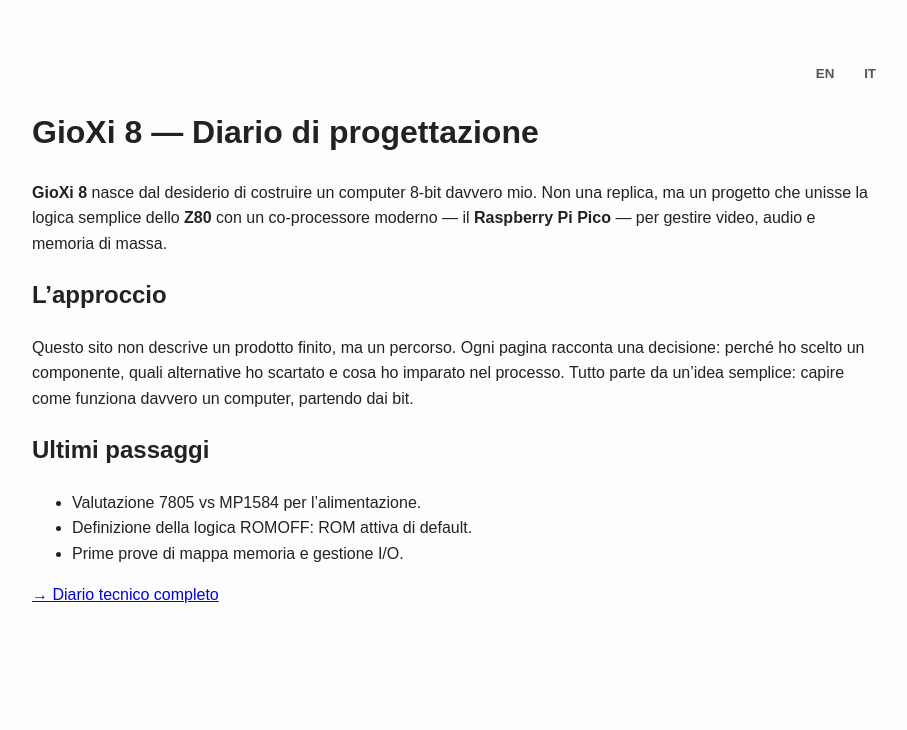
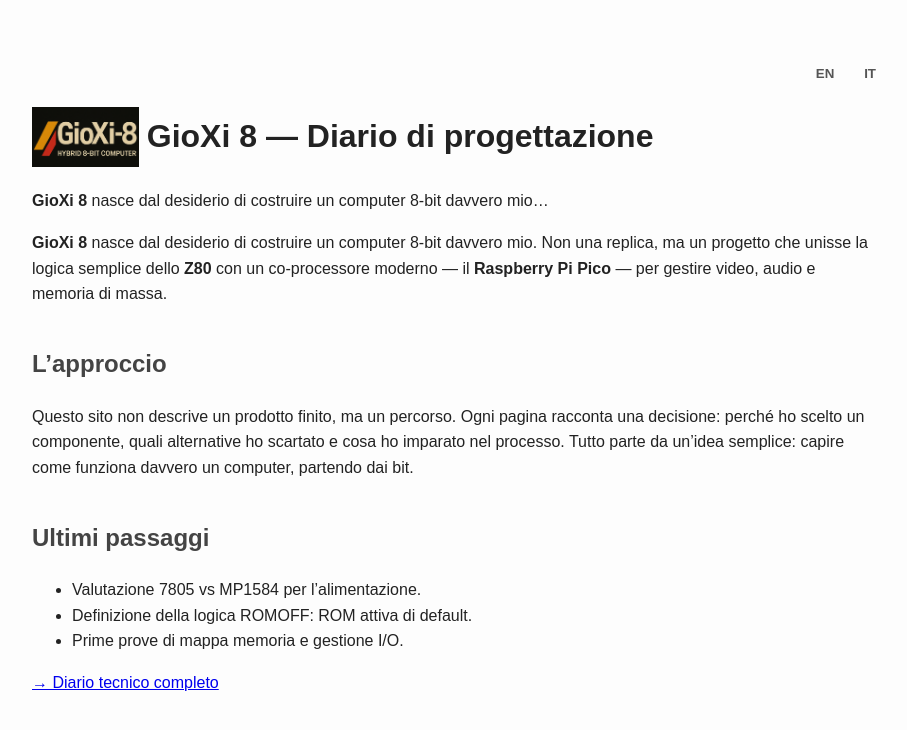
Before and after one commit to gioxi-8/gioxi-8.github.io, a plain HTML site: page index.html in a window 1280 px wide. Shown: the whole page, without its empty margins (183-1090 px from the left). Drawn offline with Linux system fonts and the light colour scheme.

Commit message:
Refactor header structure in index.html

```diff
--- a/index.html
+++ b/index.html
@@ -15,10 +15,6 @@
       line-height:1.6;
       padding:0 15px;
     }
-    <h1 style="display:flex;align-items:center;gap:.5rem">
-    <img src="/Logo.png" alt="" aria-hidden="true" style="height:60px">
-    <span>GioXi 8 — Diario di progettazione</span>
-    </h1>
 
     h2 {
       color:#444;
@@ -61,7 +57,13 @@
 
   <!-- VERSIONE ITALIANA -->
   <div class="lang lang-it">
-    <h1>GioXi 8 — Diario di progettazione</h1>
+    <h1 style="display:flex;align-items:center;gap:.5rem">
+    <img src="/logo.png" alt="" aria-hidden="true" style="height:60px">
+    <span>GioXi 8 — Diario di progettazione</span>
+  </h1>
+
+  <p><strong>GioXi 8</strong> nasce dal desiderio di costruire un computer 8-bit davvero mio…
+  </p>
 
     <p><strong>GioXi 8</strong> nasce dal desiderio di costruire un computer 8-bit davvero mio.
     Non una replica, ma un progetto che unisse la logica semplice dello <b>Z80</b> con un co-processore moderno — il <b>Raspberry Pi Pico</b> — per gestire video, audio e memoria di massa.</p>
@@ -83,10 +85,10 @@
 
   <!-- ENGLISH VERSION -->
   <div class="lang lang-en">
-    <h1 style="display:flex;align-items:center;gap:.5rem">
-    <img src="/logo.png" alt="" aria-hidden="true" style="height:60px">
-    <span>GioXi 8 — Design Log</span>
-    </h1>
+     <h1 style="display:flex;align-items:center;gap:.5rem">
+     <img src="/logo.png" alt="" aria-hidden="true" style="height:60px">
+     <span>GioXi 8 — Design Log</span>
+     </h1>
 
     <p><strong>GioXi 8</strong> was born from the desire to build a truly personal 8-bit computer.
     Not a replica, but a system combining the elegant simplicity of the <b>Z80</b> CPU with a modern co-processor — the <b>Raspberry Pi Pico</b> — handling video, audio and mass storage.</p>
```
